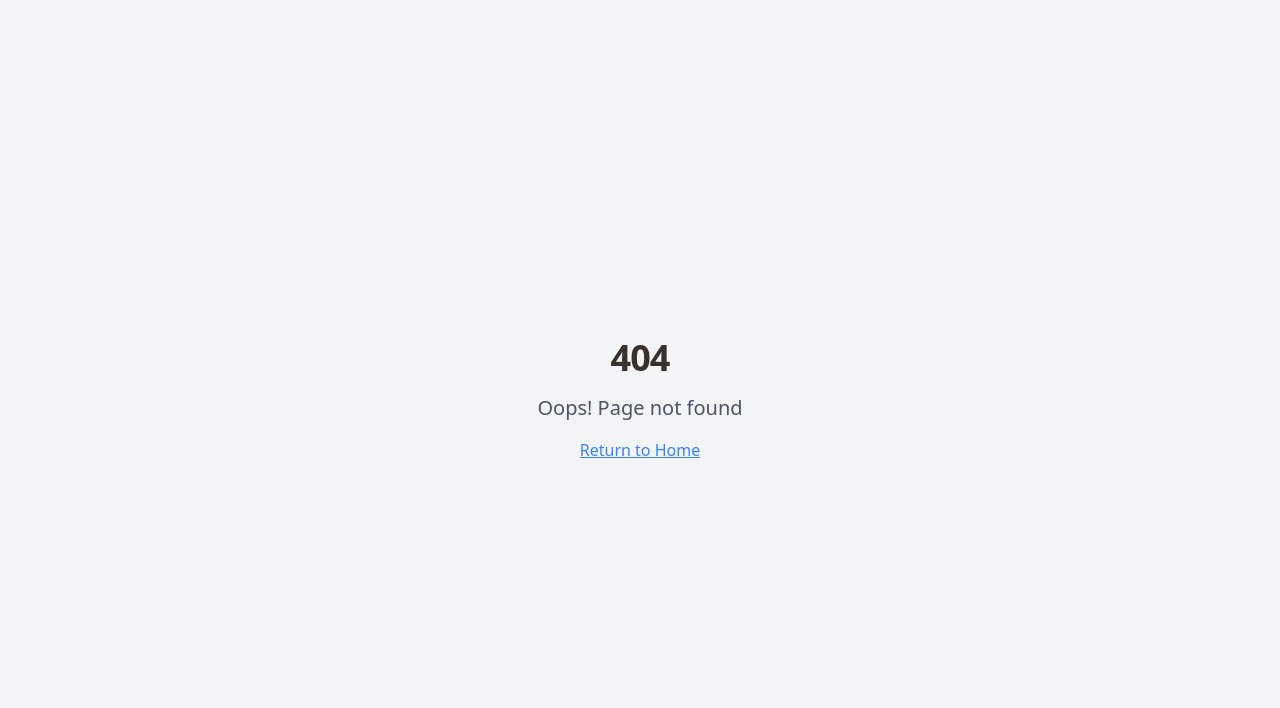
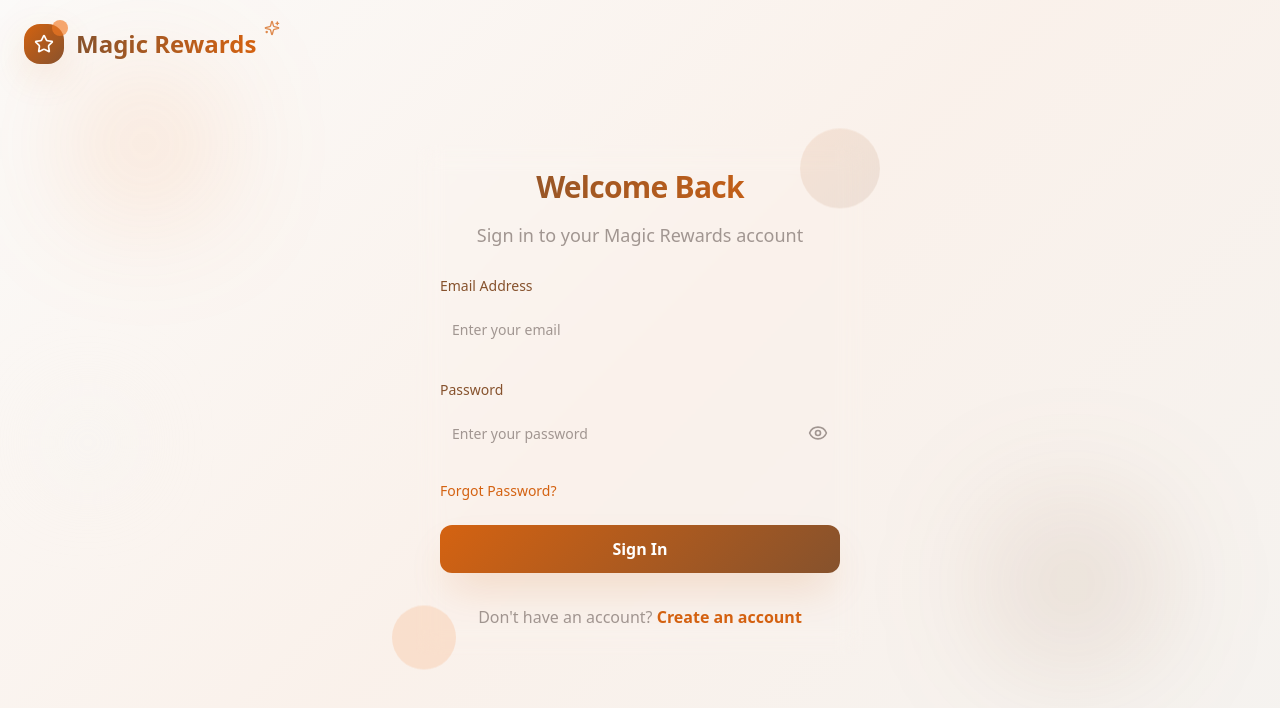
Before and after one commit to femij/magic-crisp-rewards, a React (Vite) app: page /login in a window 1280 px wide. Before the commit this address had no page. Shown: the top 708 px of the page. Built offline with nearby package versions, Linux system fonts and the light colour scheme.

Commit message:
Create login page
Implement a login page with a form for email and password, including "Forgot Password" and "Create an account" links, maintaining the existing website's style and theme.

```diff
--- a/src/App.tsx
+++ b/src/App.tsx
@@ -4,6 +4,7 @@ import { TooltipProvider } from "@/components/ui/tooltip";
 import { QueryClient, QueryClientProvider } from "@tanstack/react-query";
 import { BrowserRouter, Routes, Route } from "react-router-dom";
 import Index from "./pages/Index";
+import Login from "./pages/Login";
 import NotFound from "./pages/NotFound";
 
 const queryClient = new QueryClient();
@@ -16,6 +17,7 @@ const App = () => (
       <BrowserRouter>
         <Routes>
           <Route path="/" element={<Index />} />
+          <Route path="/login" element={<Login />} />
           {/* ADD ALL CUSTOM ROUTES ABOVE THE CATCH-ALL "*" ROUTE */}
           <Route path="*" element={<NotFound />} />
         </Routes>
--- a/src/components/Header.tsx
+++ b/src/components/Header.tsx
@@ -22,8 +22,8 @@ export function Header() {
           </div>
 
           <div className="flex items-center gap-4">
-            <Button variant="ghost" className="hidden sm:inline-flex font-medium">
-              Sign In
+            <Button variant="ghost" className="hidden sm:inline-flex font-medium" asChild>
+              <a href="/login">Sign In</a>
             </Button>
             <Button variant="warm" className="font-semibold shadow-floating hover:shadow-warm">
               Sign Up For Free
--- /dev/null
+++ b/src/pages/Login.tsx
@@ -0,0 +1,138 @@
+import { useState } from "react";
+import { Link } from "react-router-dom";
+import { Button } from "@/components/ui/button";
+import { Input } from "@/components/ui/input";
+import { Label } from "@/components/ui/label";
+import { Card, CardContent, CardDescription, CardHeader, CardTitle } from "@/components/ui/card";
+import { Star, Sparkles, Eye, EyeOff } from "lucide-react";
+
+const Login = () => {
+  const [showPassword, setShowPassword] = useState(false);
+  const [email, setEmail] = useState("");
+  const [password, setPassword] = useState("");
+
+  const handleSubmit = (e: React.FormEvent) => {
+    e.preventDefault();
+    // TODO: Implement login logic here
+    console.log("Login attempt:", { email, password });
+  };
+
+  return (
+    <div className="min-h-screen bg-gradient-hero flex items-center justify-center p-6">
+      {/* Header Logo */}
+      <div className="absolute top-6 left-6">
+        <Link to="/" className="flex items-center gap-3 group">
+          <div className="relative">
+            <div className="w-10 h-10 bg-gradient-warm rounded-2xl flex items-center justify-center shadow-floating group-hover:shadow-warm transition-all duration-500 transform group-hover:scale-110 group-hover:rotate-12">
+              <Star className="w-5 h-5 text-white" />
+            </div>
+            <div className="absolute -top-1 -right-1 w-4 h-4 bg-warm-orange-light rounded-full animate-pulse opacity-80"></div>
+          </div>
+          <div className="relative">
+            <span className="text-2xl font-bold bg-gradient-to-r from-warm-brown to-warm-orange bg-clip-text text-transparent">
+              Magic Rewards
+            </span>
+            <Sparkles className="absolute -top-2 -right-6 w-4 h-4 text-warm-orange animate-pulse" />
+          </div>
+        </Link>
+      </div>
+
+      {/* Login Card */}
+      <Card className="w-full max-w-md glass-subtle shadow-glass border-warm-orange/20 animate-scale-in">
+        <CardHeader className="text-center space-y-4">
+          <CardTitle className="text-3xl font-bold bg-gradient-to-r from-warm-brown to-warm-orange bg-clip-text text-transparent">
+            Welcome Back
+          </CardTitle>
+          <CardDescription className="text-text-light text-lg">
+            Sign in to your Magic Rewards account
+          </CardDescription>
+        </CardHeader>
+
+        <CardContent>
+          <form onSubmit={handleSubmit} className="space-y-6">
+            <div className="space-y-2">
+              <Label htmlFor="email" className="text-warm-brown font-medium">
+                Email Address
+              </Label>
+              <Input
+                id="email"
+                type="email"
+                placeholder="Enter your email"
+                value={email}
+                onChange={(e) => setEmail(e.target.value)}
+                className="glass-subtle border-warm-orange/30 focus:border-warm-orange focus:ring-warm-orange/20 h-12 text-warm-brown placeholder:text-text-light"
+                required
+              />
+            </div>
+
+            <div className="space-y-2">
+              <Label htmlFor="password" className="text-warm-brown font-medium">
+                Password
+              </Label>
+              <div className="relative">
+                <Input
+                  id="password"
+                  type={showPassword ? "text" : "password"}
+                  placeholder="Enter your password"
+                  value={password}
+                  onChange={(e) => setPassword(e.target.value)}
+                  className="glass-subtle border-warm-orange/30 focus:border-warm-orange focus:ring-warm-orange/20 h-12 pr-12 text-warm-brown placeholder:text-text-light"
+                  required
+                />
+                <button
+                  type="button"
+                  onClick={() => setShowPassword(!showPassword)}
+                  className="absolute right-3 top-1/2 -translate-y-1/2 text-text-light hover:text-warm-orange transition-colors"
+                >
+                  {showPassword ? <EyeOff className="w-5 h-5" /> : <Eye className="w-5 h-5" />}
+                </button>
+              </div>
+            </div>
+
+            <div className="flex items-center justify-between">
+              <Link
+                to="/forgot-password"
+                className="text-sm text-warm-orange hover:text-warm-orange-light transition-colors font-medium underline-offset-4 hover:underline"
+              >
+                Forgot Password?
+              </Link>
+            </div>
+
+            <Button
+              type="submit"
+              variant="warm"
+              className="w-full h-12 text-base font-semibold"
+            >
+              Sign In
+            </Button>
+          </form>
+
+          <div className="mt-8 text-center">
+            <p className="text-text-light">
+              Don't have an account?{" "}
+              <Link
+                to="/signup"
+                className="text-warm-orange hover:text-warm-orange-light font-semibold transition-colors underline-offset-4 hover:underline"
+              >
+                Create an account
+              </Link>
+            </p>
+          </div>
+
+          {/* Decorative elements */}
+          <div className="absolute -top-4 -right-4 w-20 h-20 bg-gradient-warm rounded-full opacity-10 animate-float"></div>
+          <div className="absolute -bottom-6 -left-6 w-16 h-16 bg-warm-orange-light rounded-full opacity-15 animate-float" style={{ animationDelay: '2s' }}></div>
+        </CardContent>
+      </Card>
+
+      {/* Background decorations */}
+      <div className="fixed inset-0 pointer-events-none overflow-hidden">
+        <div className="absolute top-20 left-20 w-32 h-32 bg-warm-orange-light/20 rounded-full blur-3xl animate-float"></div>
+        <div className="absolute bottom-32 right-32 w-40 h-40 bg-warm-brown/15 rounded-full blur-3xl animate-float" style={{ animationDelay: '3s' }}></div>
+        <div className="absolute top-1/2 left-10 w-24 h-24 bg-soft-cream-dark/30 rounded-full blur-2xl animate-float" style={{ animationDelay: '1s' }}></div>
+      </div>
+    </div>
+  );
+};
+
+export default Login;
```
